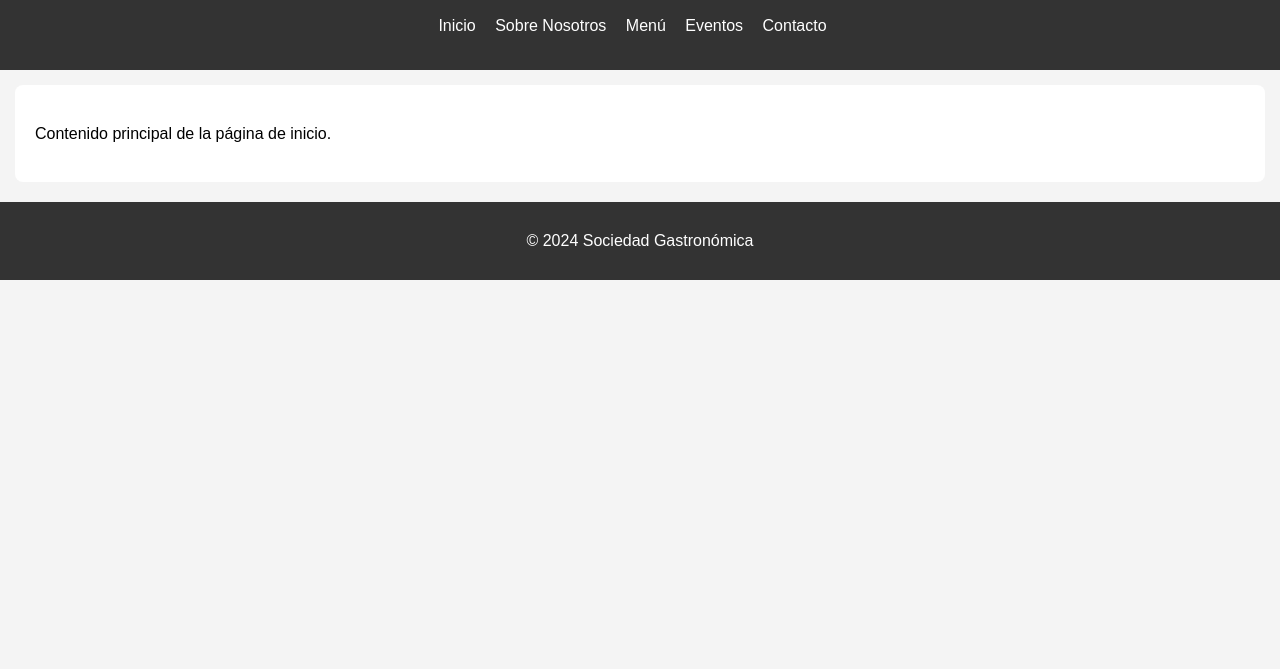
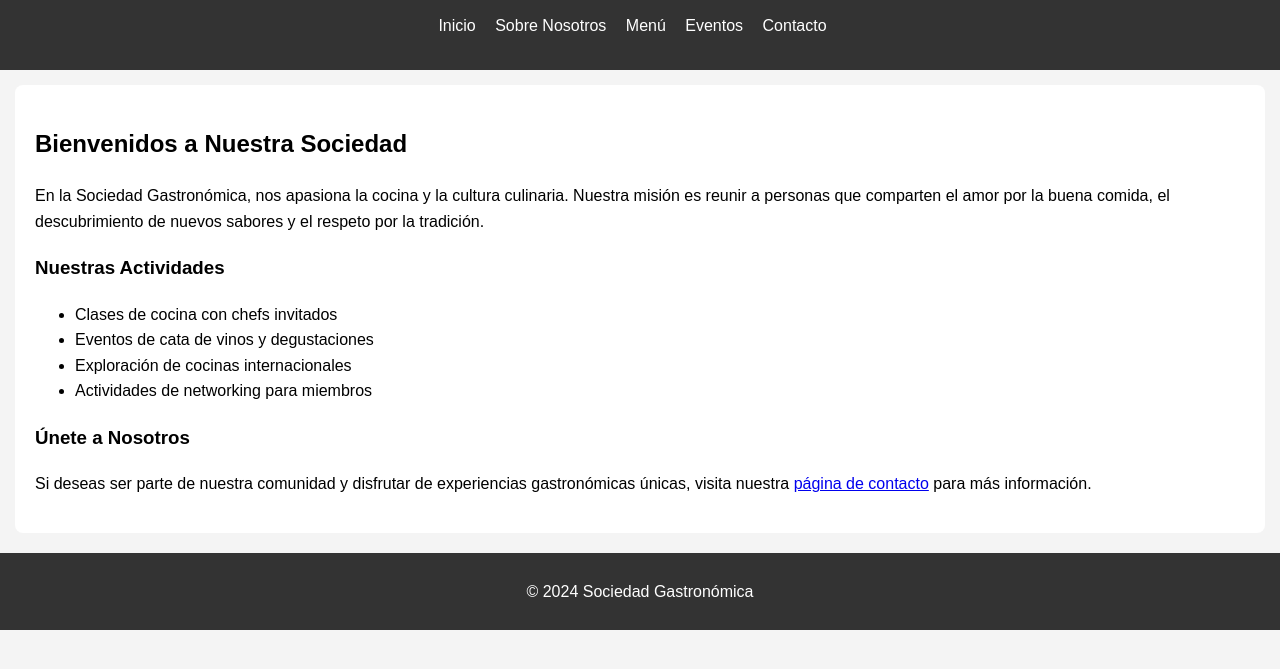
Before and after one commit to Bryan26L/2425TuIDbirtLH, a plain HTML site: page index.html in a window 1280 px wide. Shown: the part 69-738 px from the top of the page. Drawn offline with Linux system fonts and the light colour scheme.

Commit message:
Actualizar contenido de la página de inicio

```diff
--- a/index.html
+++ b/index.html
@@ -23,9 +23,26 @@
     </header>
 
     <!-- Sección principal de contenido -->
-    <main>
-        <p>Contenido principal de la página de inicio.</p>
-    </main>
+       <main>
+    <h2>Bienvenidos a Nuestra Sociedad</h2>
+    <p>En la Sociedad Gastronómica, nos apasiona la cocina y la cultura culinaria. Nuestra misión es reunir a personas que comparten el amor por la buena comida, el descubrimiento de nuevos sabores y el respeto por la tradición.</p>
+
+    <section>
+        <h3>Nuestras Actividades</h3>
+        <ul>
+            <li>Clases de cocina con chefs invitados</li>
+            <li>Eventos de cata de vinos y degustaciones</li>
+            <li>Exploración de cocinas internacionales</li>
+            <li>Actividades de networking para miembros</li>
+        </ul>
+    </section>
+
+    <section>
+        <h3>Únete a Nosotros</h3>
+        <p>Si deseas ser parte de nuestra comunidad y disfrutar de experiencias gastronómicas únicas, visita nuestra <a href="contacto.html">página de contacto</a> para más información.</p>
+    </section>
+</main>
+
 
     <!-- Pie de página con derechos de autor -->
     <footer>
```
